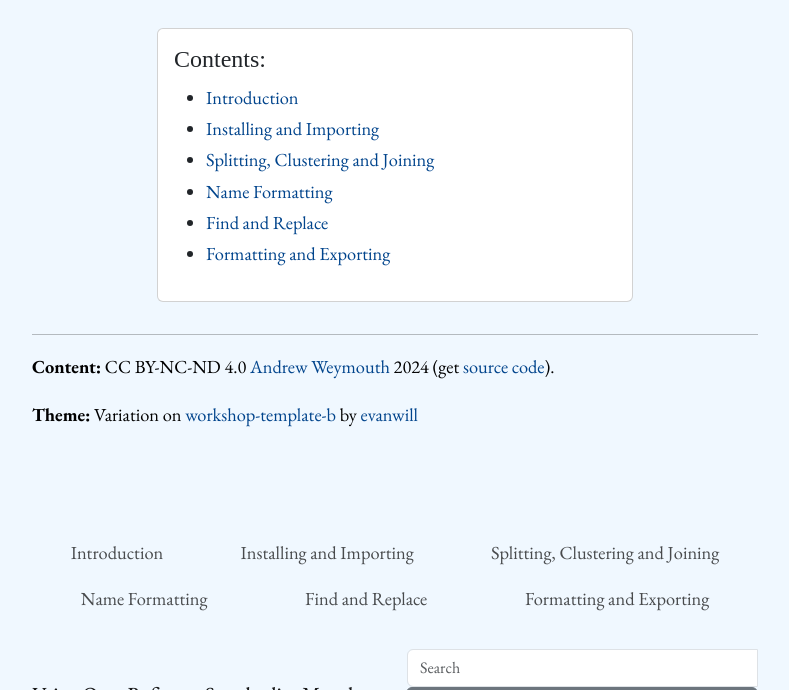
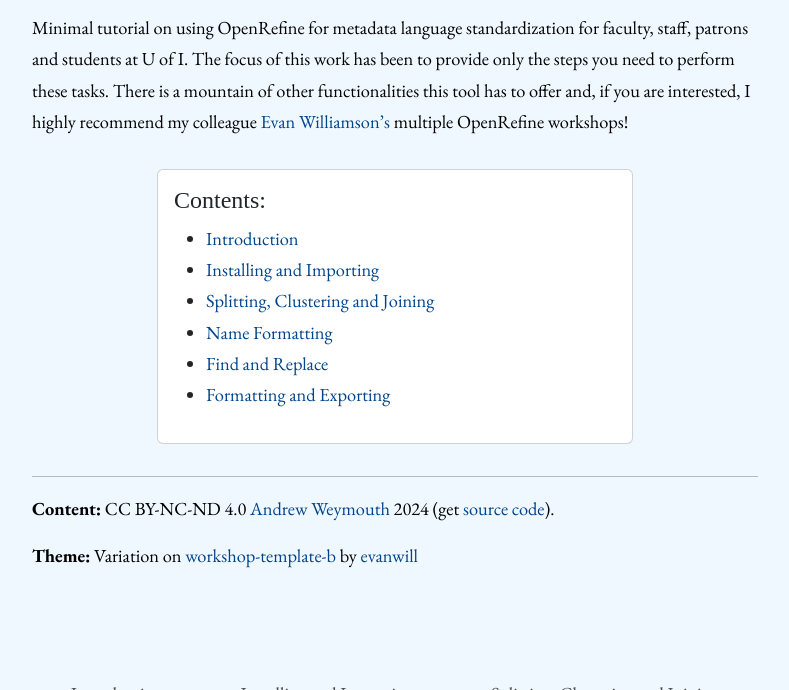
Before and after one commit to aweymo-ui/or_standardize, a Jekyll site: the page built from index.md, in a window 1280 px wide, cut to the strip 179-869 px from the top of the page. Shown: the whole strip, without its empty margins (245-1034 px from the left). Built offline with Jekyll 4.4.1, drawn with Linux system fonts in a browser that asks for light colours; some web fonts are replaced.

Commit message:
update index

```diff
--- a/index.md
+++ b/index.md
@@ -6,6 +6,7 @@
 
 {% include gallery-figure.html img="banner.png" alt="Title card with a photo of the author and an image of a data visualization" caption="CALS Liaison Introduction" title="CALS Liaison Introduction" %}
 
+Minimal tutorial on using OpenRefine for metadata language standardization for faculty, staff, patrons and students at U of I. The focus of this work has been to provide only the steps you need to perform these tasks. There is a mountain of other functionalities this tool has to offer and, if you are interested, I highly recommend my colleague [Evan Williamson's](https://evanwill.github.io/) multiple OpenRefine workshops!
 
 {% include toc.html %}
 
```
Also changed, not shown: 2 other files.
